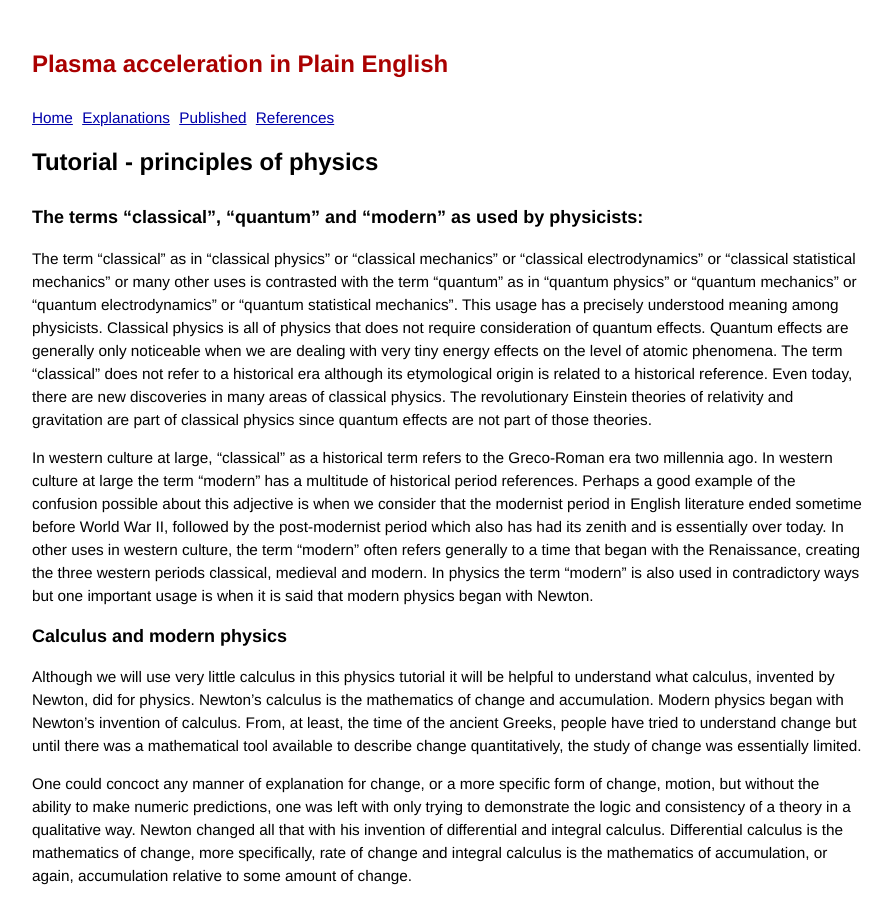
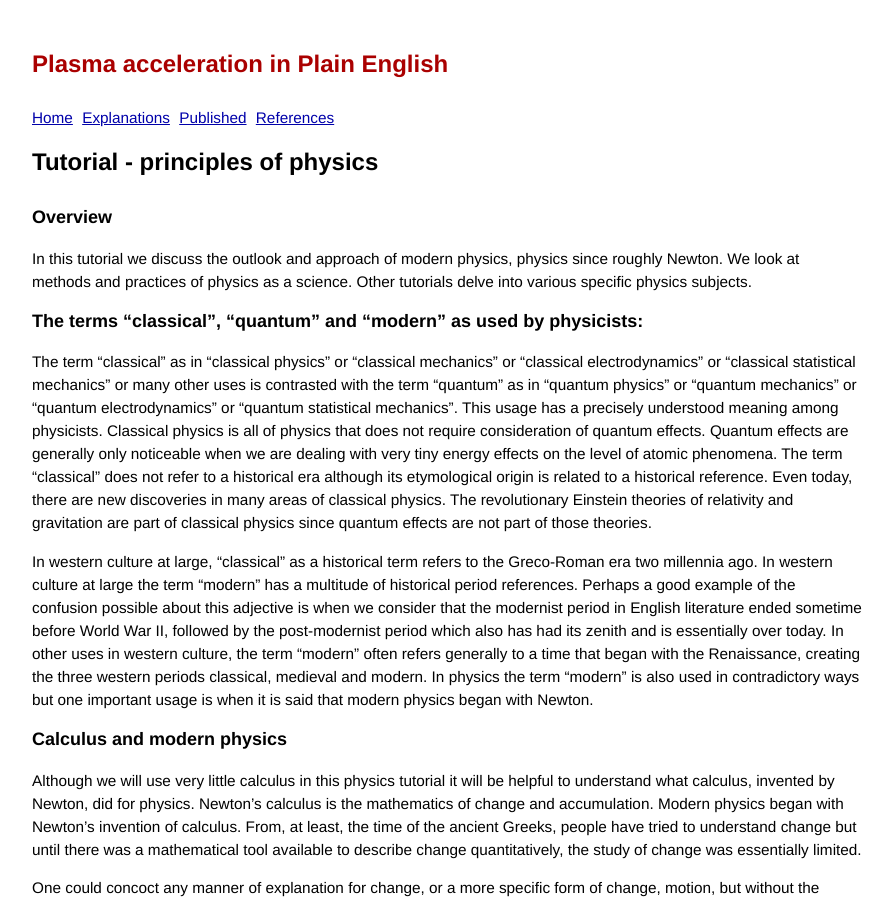
Before and after one commit to grbfacet/facet, a Jekyll site: the page built from principles-of-physics-tutorial.md, in a window 1280 px wide and 900 px high. Shown: the whole window, without its empty margins (193-1086 px from the left). Built offline with Jekyll 4.4.1, drawn with Linux system fonts in a browser that asks for light colours.

Commit message:
Update principles-of-physics-tutorial.md

```diff
--- a/principles-of-physics-tutorial.md
+++ b/principles-of-physics-tutorial.md
@@ -2,6 +2,10 @@
 layout: default
 title: Tutorial - principles of physics
 ---
+
+### Overview
+
+In this tutorial we discuss the outlook and approach of modern physics, physics since roughly Newton. We look at methods and practices of physics as a science. Other tutorials delve into various specific physics subjects.
 
 
 
```
